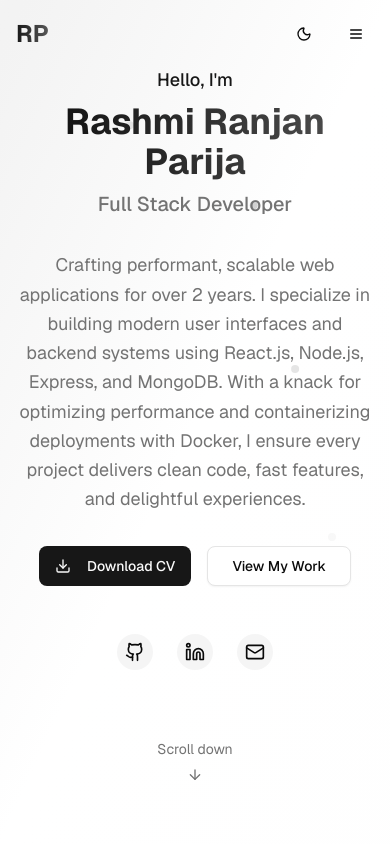
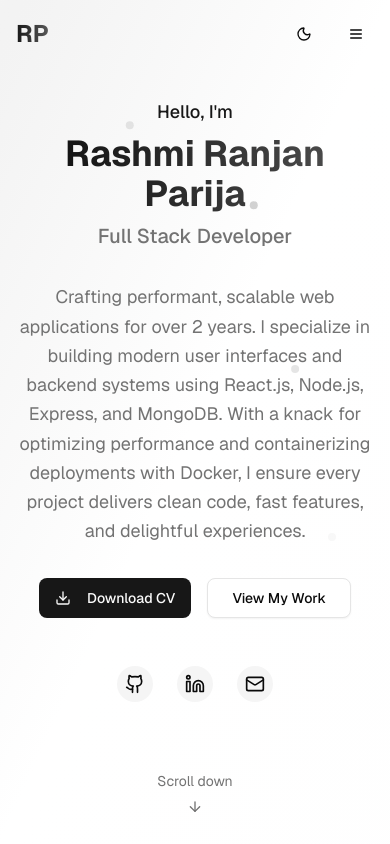
Before and after one commit to rashmiofficial45/portfolio-main, a Next.js app: page / in a window 390 px wide. Shown: the top 844 px of the page. Built offline with nearby package versions, Linux system fonts and the light colour scheme.

Commit message:
Update HeroSection to adjust margin for improved layout consistency

```diff
--- a/src/components/HeroSection.tsx
+++ b/src/components/HeroSection.tsx
@@ -44,7 +44,7 @@ const HeroSection = () => {
                 ))}
             </div>
 
-            <div className="relative z-10 max-w-2xl space-y-8">
+            <div className="relative z-10 max-w-2xl space-y-8 mt-16 sm:mt-0">
                 <motion.div
                     initial={{ opacity: 0, y: -20 }}
                     animate={{ opacity: 1, y: 0 }}
```
